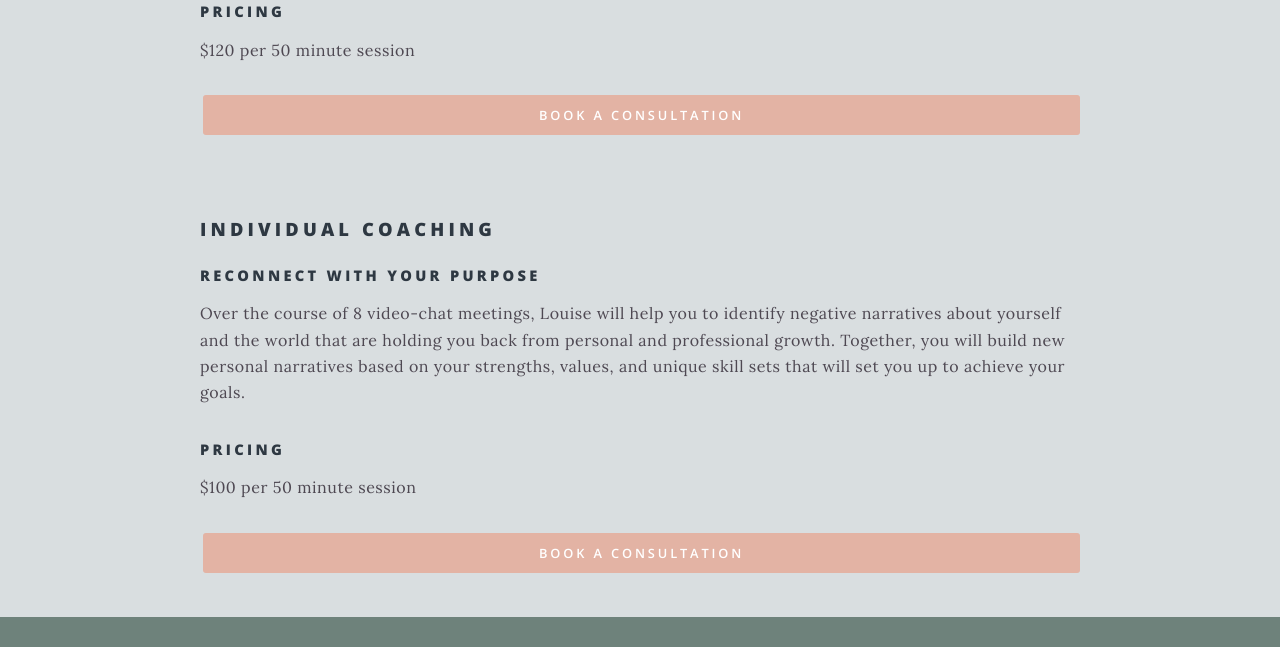
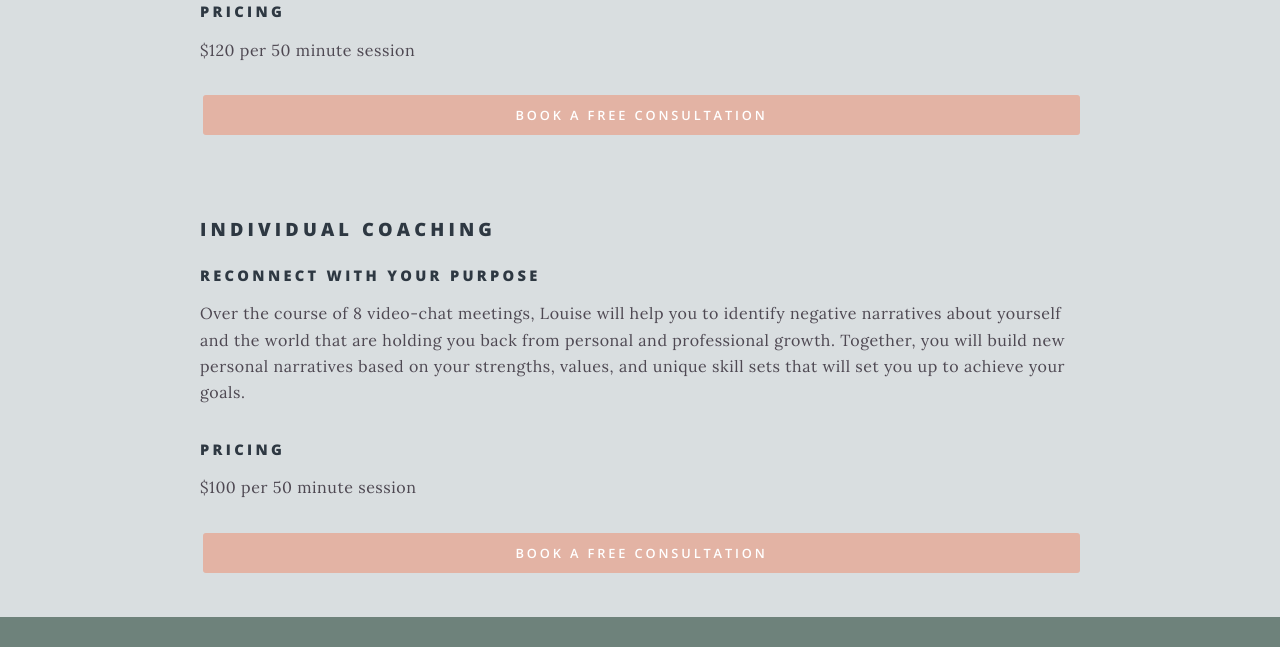
Before and after one commit to lehead/lehead.github.io, a Jekyll site: the page built from _pages/coaching.html, in a window 1280 px wide and 900 px high, scrolled down 738 px. Shown: the part 154-801 px from the top of the window. Built offline with Jekyll 4.4.1, drawn with Linux system fonts in a browser that asks for light colours.

Commit message:
edit button

```diff
--- a/_pages/coaching.html
+++ b/_pages/coaching.html
@@ -49,7 +49,7 @@ background-image: couplereddress_omar-lopez-1104241-unsplash.jpg
 <h4>Pricing</h4>
 <p>$120 per 50 minute session</p>
 <ul class="actions vertical">
-  <li><a href="{{ '/contact/' | prepend: site.baseurl }}" class="button fit special">Book a consultation</a></li>
+  <li><a href="{{ '/contact/' | prepend: site.baseurl }}" class="button fit special">Book a free consultation</a></li>
 </ul>
 
 <br></br>
@@ -64,5 +64,5 @@ Over the course of 8 video-chat meetings, Louise will help you to identify negat
 <h4>Pricing</h4>
 <p>$100 per 50 minute session</p>
 <ul class="actions vertical">
-  <li><a href="{{ '/contact/' | prepend: site.baseurl }}" class="button fit special">Book a consultation</a></li>
+  <li><a href="{{ '/contact/' | prepend: site.baseurl }}" class="button fit special">Book a free consultation</a></li>
 </ul>
```
